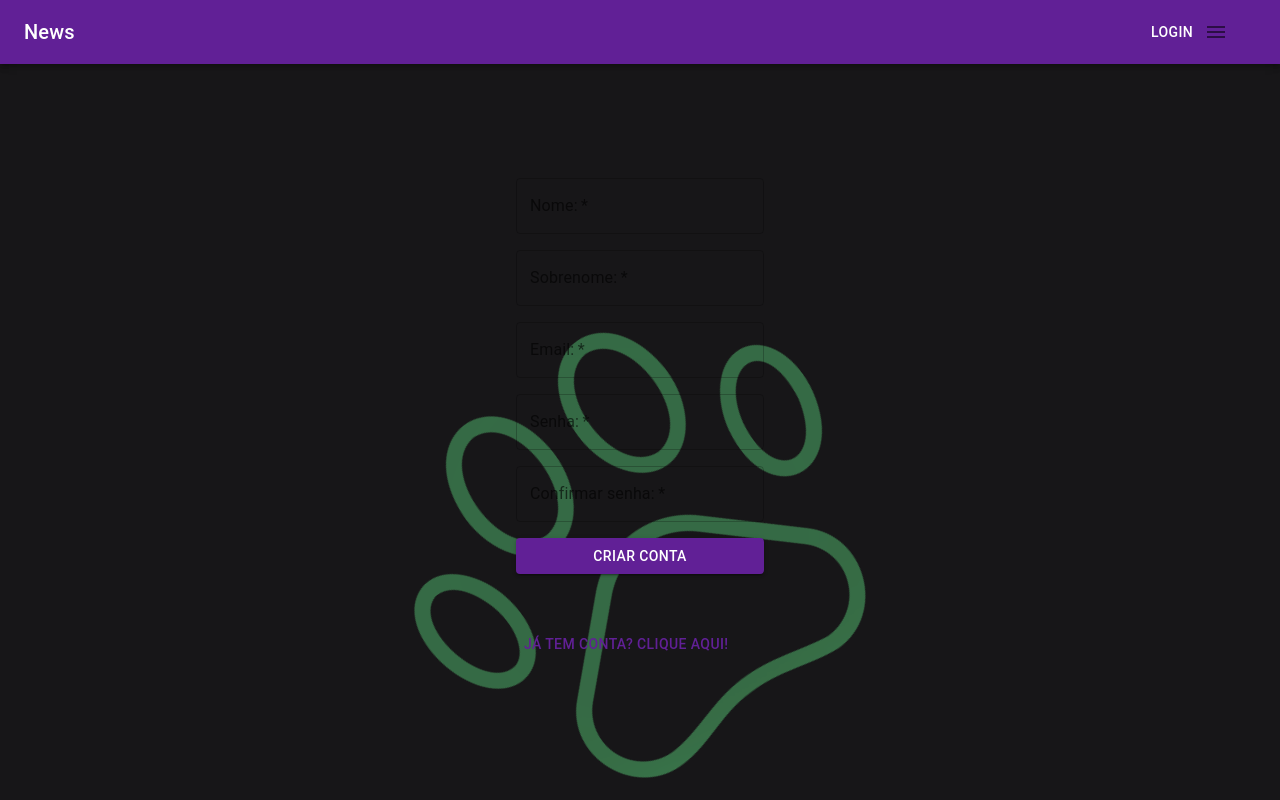
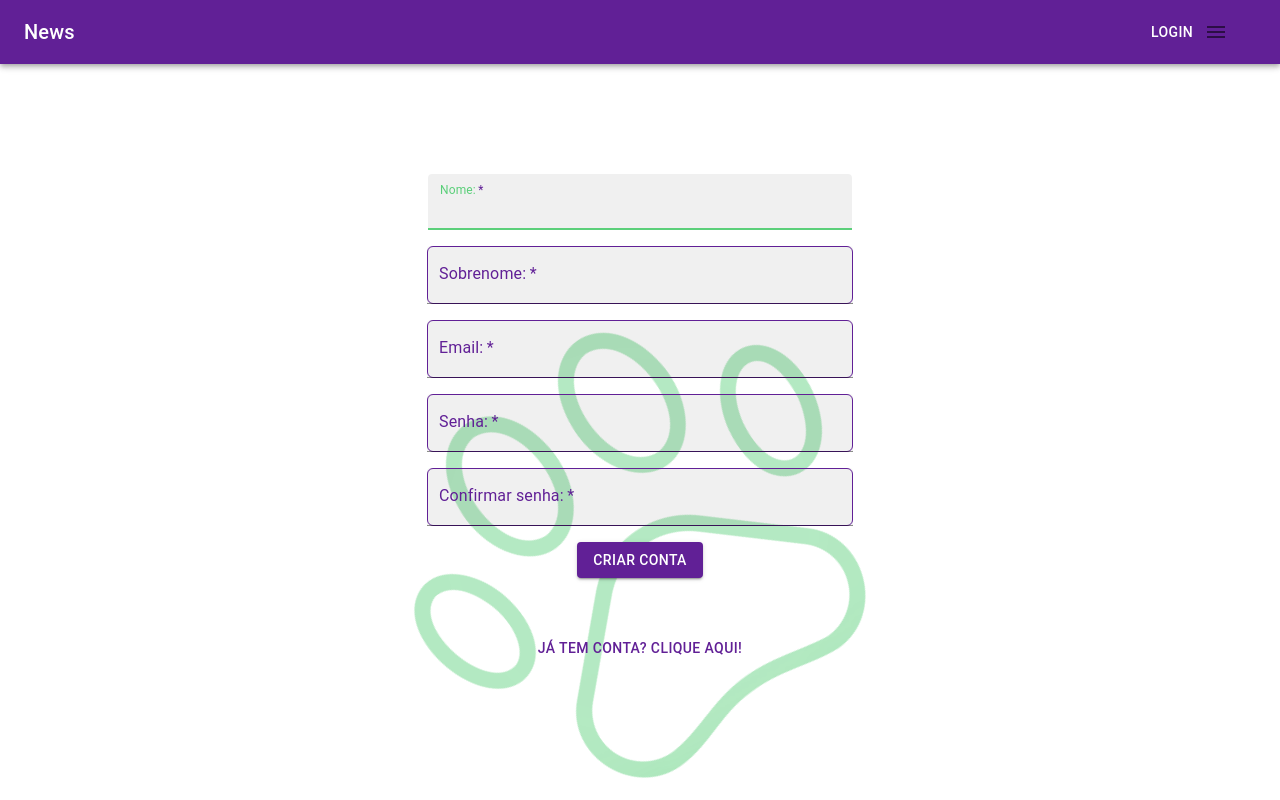
Before and after one commit to ClaraMeirelles/app-pet-front, a Next.js app in the folder pet-app/: page /signup in a window 1280 px wide. Built offline with nearby package versions, Linux system fonts and the light colour scheme.

Commit message:
reorganização dos arquivos, criação da página home e textos

```diff
--- a/pet-app/app/signup/page.js
+++ b/pet-app/app/signup/page.js
@@ -1,38 +1,39 @@
 "use client";
 import React, { useEffect, useState } from 'react'
-import MainButton from '../ui/Buttons/MainButton/MainButton'
-import { StyledSignup, StyledPage, StyledForm } from './styled';
-import { Button, FormControl, FormGroup, TextField } from '@mui/material';
+import { StyledSignup, StyledPage, StyledForm } from '../../ui/StyledSignup/styled';
+import { Button, TextField } from '@mui/material';
 import Header from "../../components/Header/Header";
-import SecondaryButton from '../ui/Buttons/SecondaryButton/SecondaryButton';
-import { useForm } from '../hooks/useForm';
+import SecondaryButton from '../../ui/Buttons/SecondaryButton/SecondaryButton';
+import { useForm } from '../../hooks/useForm';
 
 export default function Signup() {
   const [theme, setTheme] = useState('light'); // Pode ser 'light' ou 'dark'
   const [form, setForm] = useForm({ name: "", lastName: "", email: "", password: "", passwordConfirm: "" })
-  const prefersDarkMode = window.matchMedia('(prefers-color-scheme: dark)').matches;
 
   useEffect(() => {
+    const prefersDarkMode = window.matchMedia('(prefers-color-scheme: dark)').matches;
     setTheme(prefersDarkMode ? 'dark' : 'light');
-  }, [prefersDarkMode]);
+  }, []);
 
   const submitForm = (e) => {
     e.preventDefault()
     console.log('Submit', form)
   }
   return (
-    <StyledPage >
+    <StyledPage theme={theme}>
       <Header />
       <StyledSignup theme={theme}>
-        <StyledForm>
-          <TextField color="secondary" variant="outlined" value={form.name} onChange={setForm} name="name" type="text" label={"Nome:"} required />
-          <TextField variant="outlined" value={form.lastName} onChange={setForm} name="lastName" type="text" label={"Sobrenome:"} required />
-          <TextField variant="outlined" value={form.email} onChange={setForm} name="email" type="email" label={"Email:"} required />
-          <TextField variant="outlined" value={form.password} onChange={setForm} name="password" type="password" label={"Senha:"} required />
-          <TextField variant="outlined" value={form.passwordConfirm} onChange={setForm} name="passwordConfirm" type="password" label={"Confirmar senha:"} required />
+        <StyledForm onSubmit={submitForm} theme={theme}>
+          <TextField color="secondary" variant="filled" value={form.name} onChange={setForm} name="name" type="text" label={"Nome:"} required autoFocus />
+          <TextField color="secondary" variant="filled" value={form.lastName} onChange={setForm} name="lastName" type="text" label={"Sobrenome:"} required />
+          <TextField color="secondary" variant="filled" value={form.email} onChange={setForm} name="email" type="email" label={"Email:"} required />
+          <TextField color="secondary" variant="filled" value={form.password} onChange={setForm} name="password" type="password" label={"Senha:"} required />
+          <TextField color="secondary" variant="filled" value={form.passwordConfirm} onChange={setForm} name="passwordConfirm" type="password" label={"Confirmar senha:"} required />
           <Button type="submit" variant='contained' >Criar conta</Button>
-          <a href="../login" > <SecondaryButton title="Já tem conta? Clique aqui!" /></a>
-        </StyledForm >
+          <a href="../login" >
+            <SecondaryButton title="Já tem conta? Clique aqui!" />
+          </a>
+        </StyledForm>
       </StyledSignup>
     </StyledPage>
   )
--- a/pet-app/next.config.js
+++ b/pet-app/next.config.js
@@ -1,4 +1,7 @@
 /** @type {import('next').NextConfig} */
-const nextConfig = {}
+const nextConfig = {
+    output: 'export',
+    trailingSlash: true,
+}
 
 module.exports = nextConfig
--- a/pet-app/app/ui/Buttons/SecondaryButton/SecondaryButton.js
+++ b/pet-app/ui/Buttons/SecondaryButton/SecondaryButton.js
@@ -2,10 +2,11 @@
 import React from 'react'
 import { StyledSecondaryButton } from './layout'
 import { Button } from '@mui/material';
+import { theme } from '../../../app/theme-provider';
 
 export default function SecondaryButton({ title, action }) {
     return (
-        <Button onClick={action} variant="text">
+        <Button onClick={action} variant="text" >
             {title}
         </Button>
     )
--- /dev/null
+++ b/pet-app/ui/General/styled.js
@@ -0,0 +1,31 @@
+import styled from "styled-components";
+import { theme } from "../../app/theme-provider";
+
+export const StyledPage = styled.main`
+  min-height: 100vh;
+  width: 100vw;
+  height: fit-content;
+  display: flex;
+  flex-direction: column;
+  background-color:${(props) => props.theme === "light" ? "white" : "#171618"};
+  color:${(props) => props.theme === "light" ? "#171618" : "#f4eefa"};
+  h1, h2, h3, h4, h4, a{
+    color:${(props) => props.theme === "light" ? theme.palette.primary.main : theme.palette.primary.light};
+  }
+  a{
+    text-decoration:underline;
+  }
+`
+
+export const StyledArticle = styled.article`
+    padding: 16px;
+    display: flex;
+    flex-direction: column;
+    gap: 16px;
+
+`
+
+export const StyledSpan = styled.span`
+    font-family: 'Bungee Shade', sans-serif;
+    color:${(props) => props.theme === "light" ? theme.palette.primary.main : theme.palette.secondary.main};
+`
--- a/pet-app/app/signup/styled.js
+++ b/pet-app/ui/StyledSignup/styled.js
@@ -1,6 +1,6 @@
 import { TextField } from "@mui/material";
 import styled from "styled-components";
-import { theme } from "../theme-provider";
+import { theme } from "../../app/theme-provider";
 //simplesmente não carrega a imagem pro bg
 // import bgImage from "../../public/img/paws.png"
 export const StyledPage = styled.main`
@@ -32,21 +32,38 @@ export const StyledSignup = styled.section`
   background-size: 80%;
   background-position-x: 140%;
   background-position-y: 115%;
+
   @media screen and (min-device-width: 750px) {
     background-position: center bottom;
     background-size: 40%;
     font-size:4rem;
+
   }
 `
 
 export const StyledForm = styled.form`
+   display: flex;
+  flex-direction: column;
+  gap:16px;
   display: flex;
   flex-direction: column;
+  align-items:center;
   gap:16px;
+
+  border-radius:16px;
+  padding: 16px;
+  div{
+    *{
+    color: #612096;
+  }}
+  input{
+    color: #c1bac7;
+    width: 70vw;
+    max-width: 400px;
+    border: 1px solid #612096;
+    border-radius:6px;
+    &:focus{
+      border: 0;
+    }
+  }
 `
-
-export const StyledTextField = styled(TextField)`
-  color: #FFFFFF;
-  width: 90vw;
-  max-width: 400px;
-`
```
Also changed, not shown: pet-app/app/login/page.js (+13 -10 lines), pet-app/app/page.js (+43 -3 lines), pet-app/ui/StyledLogin/styled.js (renamed from pet-app/app/login/styled.js, +33 -1 lines), pet-app/hooks/useForm.js (renamed from pet-app/app/hooks/useForm.js), pet-app/ui/Buttons/MainButton/MainButton.js (renamed from pet-app/app/ui/Buttons/MainButton/MainButton.js), pet-app/ui/Buttons/MainButton/layout.js (renamed from pet-app/app/ui/Buttons/MainButton/layout.js), pet-app/ui/Buttons/SecondaryButton/layout.js (renamed from pet-app/app/ui/Buttons/SecondaryButton/layout.js).
